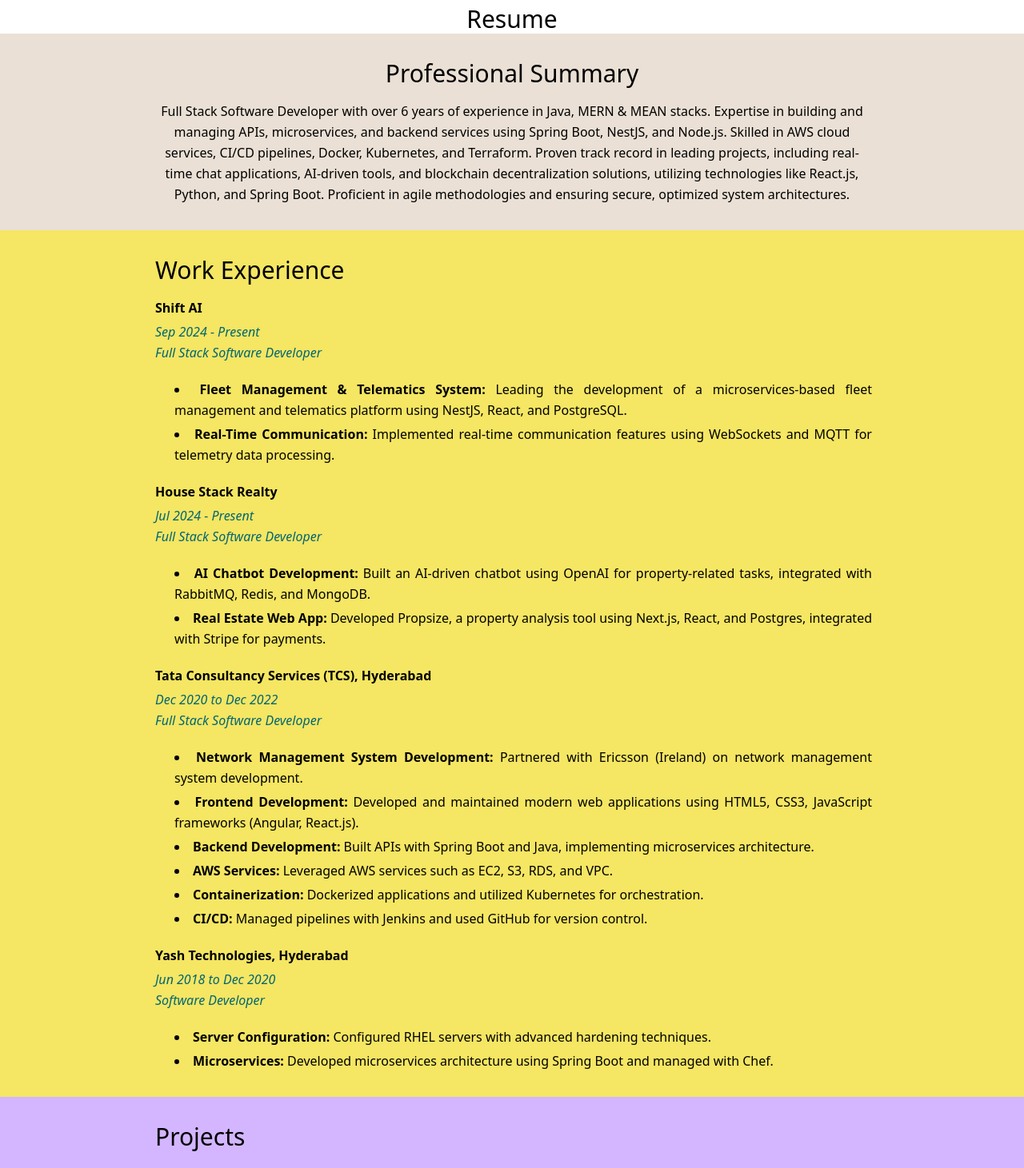
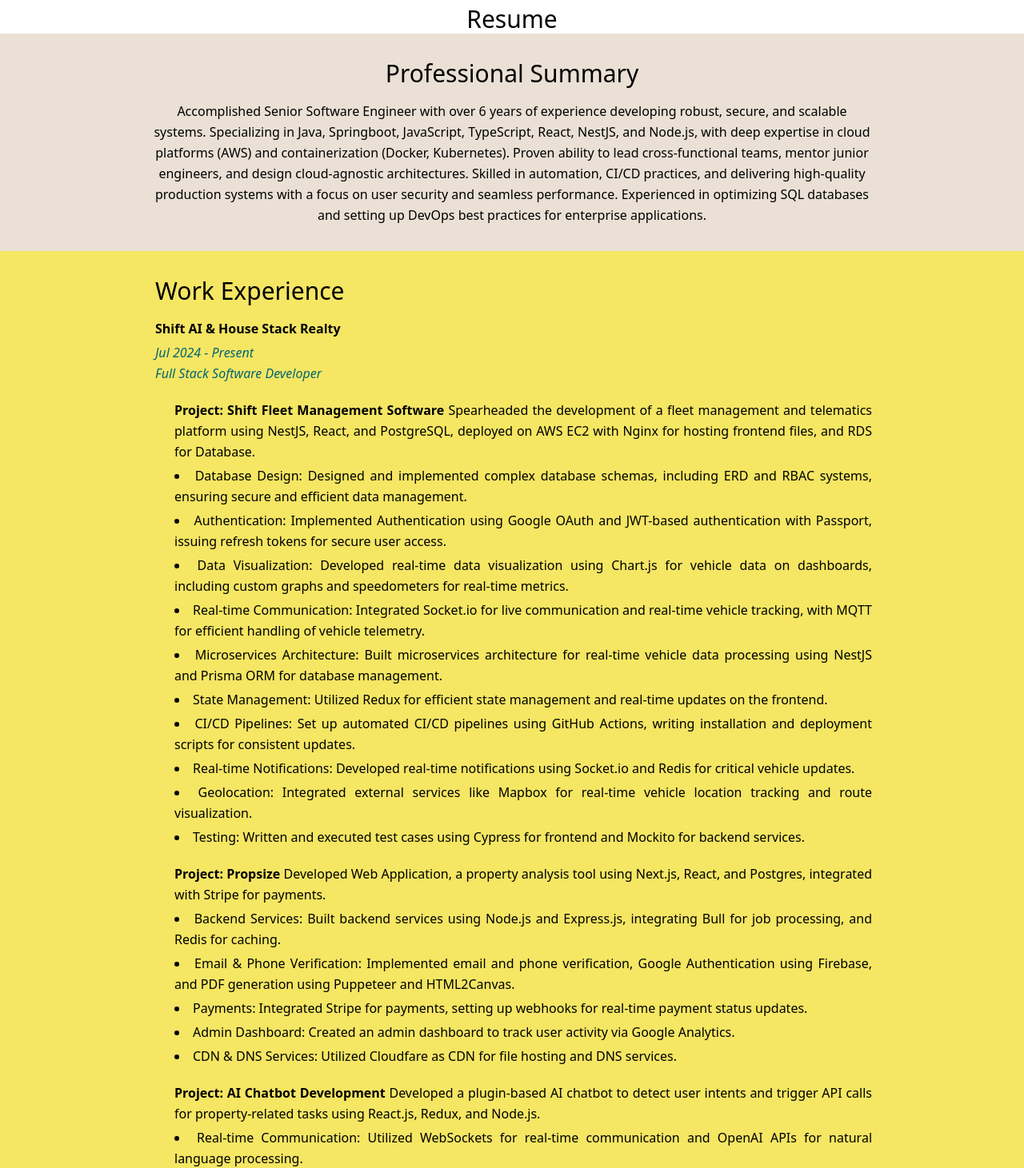
Before and after one commit to charanreddy24/ram-portfolio, a React (Vite) app in the folder client/: page / in a window 1280 px wide. Shown: the part 1820-3281 px from the top of the page at 80% size. Built offline with nearby package versions, Linux system fonts and the light colour scheme.

Commit message:
Updated resume

```diff
--- a/client/src/components/Timeline.jsx
+++ b/client/src/components/Timeline.jsx
@@ -61,7 +61,7 @@
             Jan 2023 - Jul 2024
           </Timeline.Time>
           <Timeline.Title className="text-black ">
-            Freelance Projects
+            Personal Projects
           </Timeline.Title>
           <Timeline.Body>
             <ul className="list-disc list-inside text-black ml-4">
--- a/client/src/pages/Resume.jsx
+++ b/client/src/pages/Resume.jsx
@@ -15,15 +15,17 @@
           <div className="max-w-4xl w-11/12 mx-auto text-center">
             <h2 className="text-3xl mb-4">Professional Summary</h2>
             <p>
-              Full Stack Software Developer with over 6 years of experience in
-              Java, MERN & MEAN stacks. Expertise in building and managing APIs,
-              microservices, and backend services using Spring Boot, NestJS, and
-              Node.js. Skilled in AWS cloud services, CI/CD pipelines, Docker,
-              Kubernetes, and Terraform. Proven track record in leading
-              projects, including real-time chat applications, AI-driven tools,
-              and blockchain decentralization solutions, utilizing technologies
-              like React.js, Python, and Spring Boot. Proficient in agile
-              methodologies and ensuring secure, optimized system architectures.
+              Accomplished Senior Software Engineer with over 6 years of
+              experience developing robust, secure, and scalable systems.
+              Specializing in Java, Springboot, JavaScript, TypeScript, React,
+              NestJS, and Node.js, with deep expertise in cloud platforms (AWS)
+              and containerization (Docker, Kubernetes). Proven ability to lead
+              cross-functional teams, mentor junior engineers, and design
+              cloud-agnostic architectures. Skilled in automation, CI/CD
+              practices, and delivering high-quality production systems with a
+              focus on user security and seamless performance. Experienced in
+              optimizing SQL databases and setting up DevOps best practices for
+              enterprise applications.
             </p>
           </div>
         </header>
@@ -32,109 +34,211 @@
           <div className="max-w-4xl w-11/12 mx-auto py-8">
             <h2 className="text-3xl mb-4">Work Experience</h2>
             <section className="grid grid-cols-1 lg:grid-cols-3 gap-5">
-              {/* Shift AI */}
-              <div className="col-span-3">
-                <h3 className="mb-1 font-semibold">Shift AI</h3>
-                <p className="italic text-teal-700">
-                  Sep 2024 - Present <br /> Full Stack Software Developer
+              {/* Shift AI & House Stack Realty */}
+              <div class="col-span-3">
+                <h3 class="mb-1 font-semibold">
+                  Shift AI & House Stack Realty
+                </h3>
+                <p class="italic text-teal-700">
+                  Jul 2024 - Present <br /> Full Stack Software Developer
                 </p>
               </div>
-              <div className="col-span-3 ml-6">
-                <ul className="list-disc list-inside text-justify space-y-1">
+              <div class="col-span-3 ml-6">
+                <ul class="list-disc list-inside text-justify space-y-1">
+                  <p>
+                    <strong>Project: Shift Fleet Management Software</strong>{' '}
+                    Spearheaded the development of a fleet management and
+                    telematics platform using NestJS, React, and PostgreSQL,
+                    deployed on AWS EC2 with Nginx for hosting frontend files,
+                    and RDS for Database.
+                  </p>
                   <li>
-                    <strong>Fleet Management & Telematics System:</strong>{' '}
-                    Leading the development of a microservices-based fleet
-                    management and telematics platform using NestJS, React, and
-                    PostgreSQL.
+                    Database Design: Designed and implemented complex database
+                    schemas, including ERD and RBAC systems, ensuring secure and
+                    efficient data management.
                   </li>
                   <li>
-                    <strong>Real-Time Communication:</strong> Implemented
-                    real-time communication features using WebSockets and MQTT
-                    for telemetry data processing.
+                    Authentication: Implemented Authentication using Google
+                    OAuth and JWT-based authentication with Passport, issuing
+                    refresh tokens for secure user access.
+                  </li>
+                  <li>
+                    Data Visualization: Developed real-time data visualization
+                    using Chart.js for vehicle data on dashboards, including
+                    custom graphs and speedometers for real-time metrics.
+                  </li>
+                  <li>
+                    Real-time Communication: Integrated Socket.io for live
+                    communication and real-time vehicle tracking, with MQTT for
+                    efficient handling of vehicle telemetry.
+                  </li>
+                  <li>
+                    Microservices Architecture: Built microservices architecture
+                    for real-time vehicle data processing using NestJS and
+                    Prisma ORM for database management.
+                  </li>
+                  <li>
+                    State Management: Utilized Redux for efficient state
+                    management and real-time updates on the frontend.
+                  </li>
+                  <li>
+                    CI/CD Pipelines: Set up automated CI/CD pipelines using
+                    GitHub Actions, writing installation and deployment scripts
+                    for consistent updates.
+                  </li>
+                  <li>
+                    Real-time Notifications: Developed real-time notifications
+                    using Socket.io and Redis for critical vehicle updates.
+                  </li>
+                  <li>
+                    Geolocation: Integrated external services like Mapbox for
+                    real-time vehicle location tracking and route visualization.
+                  </li>
+                  <li>
+                    Testing: Written and executed test cases using Cypress for
+                    frontend and Mockito for backend services.
                   </li>
                 </ul>
               </div>
 
-              {/* House Stack Realty */}
-              <div className="col-span-3">
-                <h3 className="mb-1 font-semibold">House Stack Realty</h3>
-                <p className="italic text-teal-700">
-                  Jul 2024 - Present <br /> Full Stack Software Developer
-                </p>
-              </div>
-              <div className="col-span-3 ml-6">
-                <ul className="list-disc list-inside text-justify space-y-1">
+              <div class="col-span-3 ml-6">
+                <ul class="list-disc list-inside text-justify space-y-1">
+                  <p>
+                    <strong>Project: Propsize</strong> Developed Web
+                    Application, a property analysis tool using Next.js, React,
+                    and Postgres, integrated with Stripe for payments.
+                  </p>
                   <li>
-                    <strong>AI Chatbot Development:</strong> Built an AI-driven
-                    chatbot using OpenAI for property-related tasks, integrated
-                    with RabbitMQ, Redis, and MongoDB.
+                    Backend Services: Built backend services using Node.js and
+                    Express.js, integrating Bull for job processing, and Redis
+                    for caching.
                   </li>
                   <li>
-                    <strong>Real Estate Web App:</strong> Developed Propsize, a
-                    property analysis tool using Next.js, React, and Postgres,
-                    integrated with Stripe for payments.
+                    Email & Phone Verification: Implemented email and phone
+                    verification, Google Authentication using Firebase, and PDF
+                    generation using Puppeteer and HTML2Canvas.
+                  </li>
+                  <li>
+                    Payments: Integrated Stripe for payments, setting up
+                    webhooks for real-time payment status updates.
+                  </li>
+                  <li>
+                    Admin Dashboard: Created an admin dashboard to track user
+                    activity via Google Analytics.
+                  </li>
+                  <li>
+                    CDN & DNS Services: Utilized Cloudfare as CDN for file
+                    hosting and DNS services.
+                  </li>
+                </ul>
+              </div>
+
+              <div class="col-span-3 ml-6">
+                <ul class="list-disc list-inside text-justify space-y-1">
+                  <p>
+                    <strong>Project: AI Chatbot Development </strong>
+                    Developed a plugin-based AI chatbot to detect user intents
+                    and trigger API calls for property-related tasks using
+                    React.js, Redux, and Node.js.
+                  </p>
+                  <li>
+                    Real-time Communication: Utilized WebSockets for real-time
+                    communication and OpenAI APIs for natural language
+                    processing.
+                  </li>
+                  <li>
+                    Data Storage: Integrated PostgreSQL to store conversations,
+                    intents, and MongoDB for semi-structured data, using
+                    RabbitMQ for message queuing.
                   </li>
                 </ul>
               </div>
 
               {/* TCS */}
-              <div className="col-span-3">
-                <h3 className="mb-1 font-semibold">
+              <div class="col-span-3">
+                <h3 class="mb-1 font-semibold">
                   Tata Consultancy Services (TCS), Hyderabad
                 </h3>
-                <p className="italic text-teal-700">
-                  Dec 2020 to Dec 2022 <br /> Full Stack Software Developer
+                <p class="italic text-teal-700">
+                  Dec 2020 - Dec 2022 <br /> Full Stack Software Developer
                 </p>
               </div>
-              <div className="col-span-3 ml-6">
-                <ul className="list-disc list-inside text-justify space-y-1">
+              <div class="col-span-3 ml-6">
+                <ul class="list-disc list-inside text-justify space-y-1">
+                  <p>
+                    <strong>
+                      Project: Ericsson Network Management System{' '}
+                    </strong>
+                    Collaborated with Ericsson (Ireland) to develop a network
+                    management system using Spring Boot and microservices
+                    architecture.
+                  </p>
+
                   <li>
-                    <strong>Network Management System Development:</strong>{' '}
-                    Partnered with Ericsson (Ireland) on network management
-                    system development.
+                    Frontend Development: Developed web applications with
+                    React.js and JavaScript, ensuring cross-platform
+                    compatibility and performance optimization.
                   </li>
                   <li>
-                    <strong>Frontend Development:</strong> Developed and
-                    maintained modern web applications using HTML5, CSS3,
-                    JavaScript frameworks (Angular, React.js).
+                    Backend Development: Built RESTful APIs with Spring Boot,
+                    implementing JWT tokens for security and automating
+                    deployments on AWS EC2.
                   </li>
                   <li>
-                    <strong>Backend Development:</strong> Built APIs with Spring
-                    Boot and Java, implementing microservices architecture.
+                    AWS Services: Managed AWS services (EC2, VPC, S3, RDS) and
+                    automated deployments using Jenkins pipelines.
                   </li>
                   <li>
-                    <strong>AWS Services:</strong> Leveraged AWS services such
-                    as EC2, S3, RDS, and VPC.
+                    Containerization: Dockerized applications for deployment in
+                    Kubernetes clusters, and used Terraform for infrastructure
+                    provisioning on AWS.
                   </li>
                   <li>
-                    <strong>Containerization:</strong> Dockerized applications
-                    and utilized Kubernetes for orchestration.
+                    Logging & Monitoring: Implemented centralized logging with
+                    the ELK Stack and monitoring with Prometheus and Grafana.
                   </li>
                   <li>
-                    <strong>CI/CD:</strong> Managed pipelines with Jenkins and
-                    used GitHub for version control.
+                    Agile Methodologies: Followed Agile methodologies using Jira
+                    and Gerrit for code reviews, ensuring collaboration and
+                    maintaining high-quality code.
                   </li>
                 </ul>
               </div>
 
               {/* Yash Technologies */}
-              <div className="col-span-3">
-                <h3 className="mb-1 font-semibold">
-                  Yash Technologies, Hyderabad
-                </h3>
-                <p className="italic text-teal-700">
-                  Jun 2018 to Dec 2020 <br /> Software Developer
+              <div class="col-span-3">
+                <h3 class="mb-1 font-semibold">Yash Technologies, Hyderabad</h3>
+                <p class="italic text-teal-700">
+                  Jun 2018 - Dec 2020 <br /> Software Engineer
                 </p>
               </div>
-              <div className="col-span-3 ml-6">
-                <ul className="list-disc list-inside text-justify space-y-1">
+              <div class="col-span-3 ml-6">
+                <ul class="list-disc list-inside text-justify space-y-1">
+                  <p>
+                    <strong>Project: Yash Tech Internal Project </strong>
+                    Developed the Car Booking System for the internal employees
+                    of Yash Technologies using microservices architecture.
+                  </p>
                   <li>
-                    <strong>Server Configuration:</strong> Configured RHEL
-                    servers with advanced hardening techniques.
+                    Server Configuration: Configured RHEL servers with advanced
+                    hardening techniques (node hardening, iptables, SELinux).
                   </li>
                   <li>
-                    <strong>Microservices:</strong> Developed microservices
-                    architecture using Spring Boot and managed with Chef.
+                    Microservices Development: Developed and maintained
+                    microservices architecture using Java Spring Boot.
+                  </li>
+                  <li>
+                    Containerization: Employed Docker and Kubernetes for
+                    containerization and orchestration.
+                  </li>
+                  <li>
+                    CI/CD Pipelines: Managed build automation with Jenkins and
+                    artifact management using Nexus Repository.
+                  </li>
+                  <li>
+                    Security & Monitoring: Implemented system security using
+                    defenses against DDoS attacks, and monitored applications
+                    with Splunk and AWS CloudWatch.
                   </li>
                 </ul>
               </div>
```
